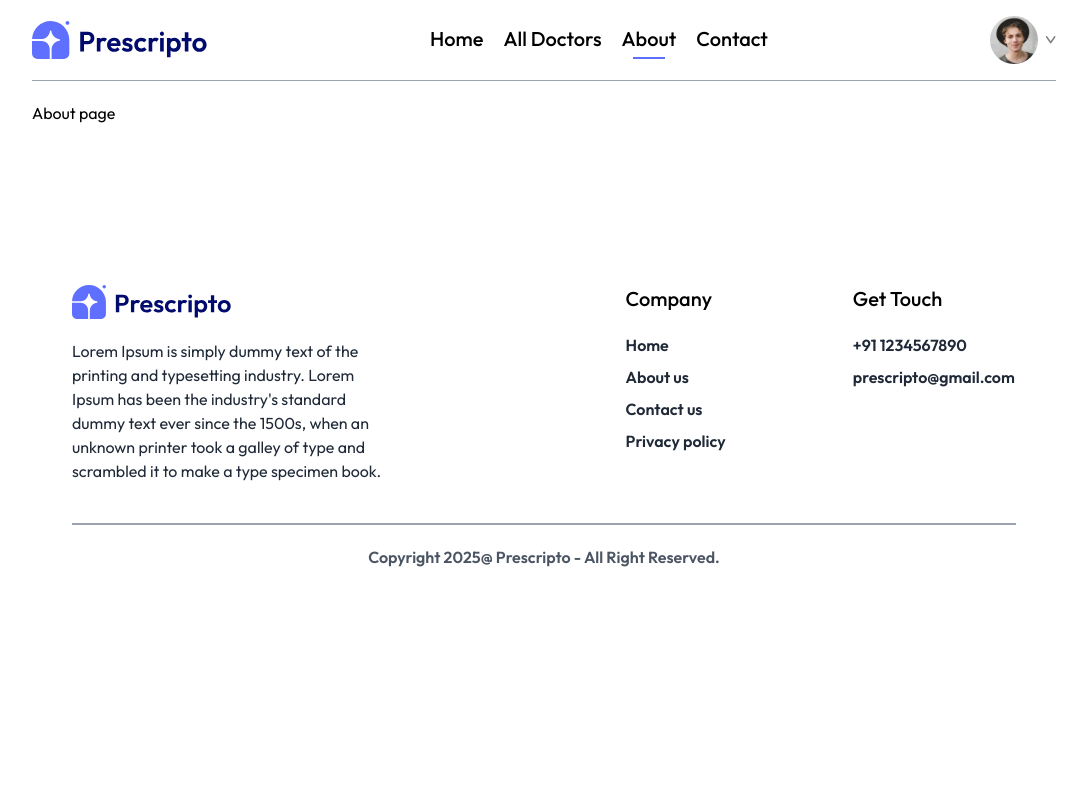
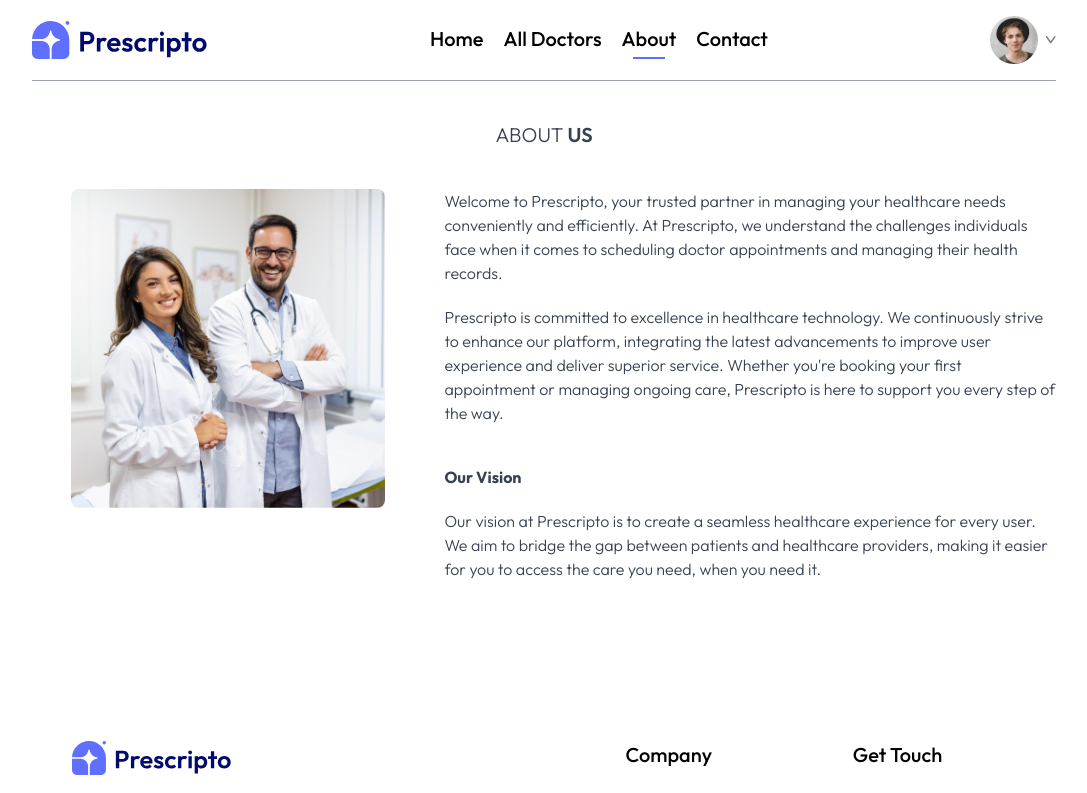
Before and after one commit to jim2107054/MERN_Projects, a React (Vite) app in the folder Prescripto/frontend/: page /about in a window 1280 px wide. Shown: the top 793 px of the page, without its empty margins (96-1183 px from the left). Built offline with nearby package versions, Linux system fonts and the light colour scheme.

Commit message:
about page

```diff
--- a/Prescripto/frontend/src/pages/About.jsx
+++ b/Prescripto/frontend/src/pages/About.jsx
@@ -1,9 +1,27 @@
 import React from 'react'
+import { assets } from './../assets/assets';
 
 const About = () => {
   return (
     <div>
-        About page
+        <div>
+          <div className='flex items-center justify-center text-xl font-light text-gray-700 my-10'>
+            <p>ABOUT <span className='font-semibold'>US</span></p>
+          </div>
+          <div className='flex flex-col lg:flex-row gap-5'>
+            {/*------------ Left Side -------------*/}
+            <div>
+              <img className='rounded-lg w-4/5 mx-auto' src={assets.about_image} alt="" />
+            </div>
+            {/*------------ Right Side -------------*/}
+            <div className='flex flex-col gap-5 text-gray-700 font-light w-full'>
+              <p>Welcome to Prescripto, your trusted partner in managing your healthcare needs conveniently and efficiently. At Prescripto, we understand the challenges individuals face when it comes to scheduling doctor appointments and managing their health records.</p>
+              <p>Prescripto is committed to excellence in healthcare technology. We continuously strive to enhance our platform, integrating the latest advancements to improve user experience and deliver superior service. Whether you're booking your first appointment or managing ongoing care, Prescripto is here to support you every step of the way.</p>
+              <p className='text-base font-bold mt-5'>Our Vision</p>
+              <p>Our vision at Prescripto is to create a seamless healthcare experience for every user. We aim to bridge the gap between patients and healthcare providers, making it easier for you to access the care you need, when you need it.</p>
+            </div>
+          </div>
+        </div>
     </div>
   )
 }
```
